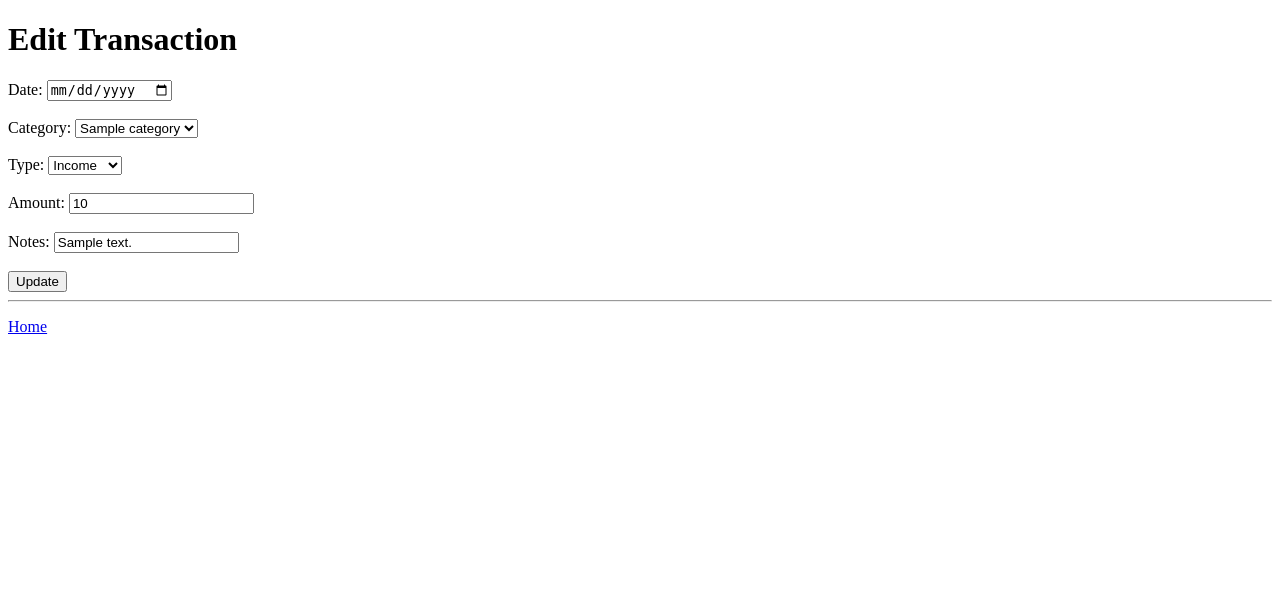
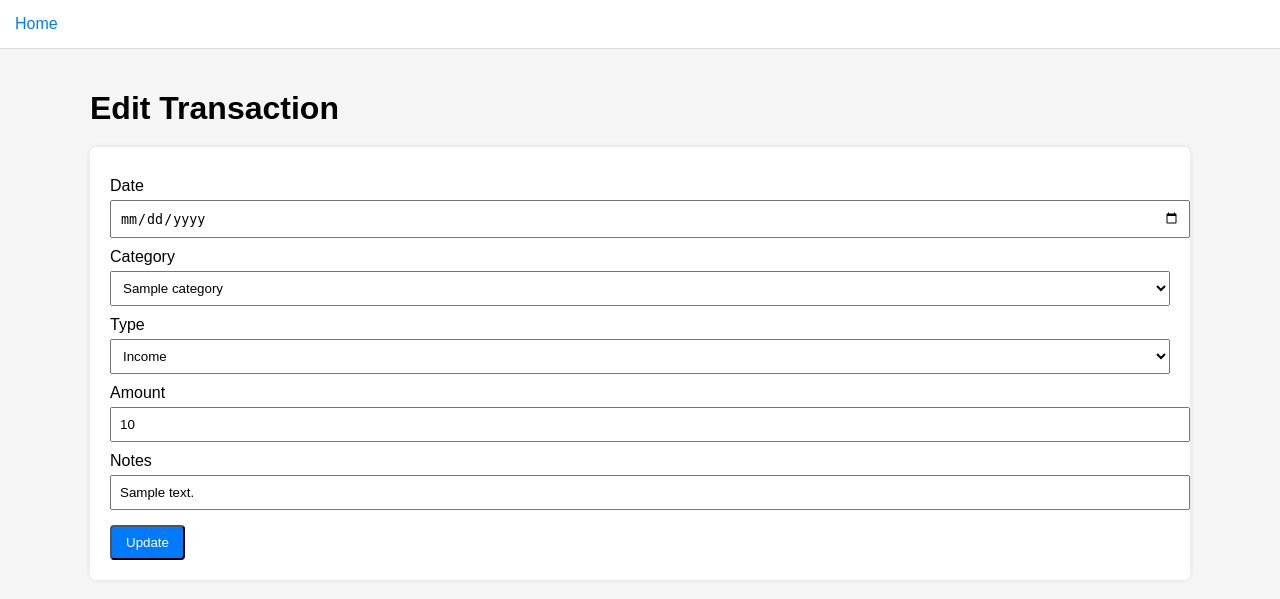
Before and after one commit to markcochow/finance-app, a Python web app: template templates/edit.html in a window 1280 px wide. Shown: the top 599 px of the page. Run offline with Jinja, Linux system fonts and the light colour scheme; the template is opened without the code that fills it: most values are stand-ins (such as "Sample title", 1, 10 or a date in 2020).

Commit message:
Update edit.html

```diff
--- a/templates/edit.html
+++ b/templates/edit.html
@@ -3,20 +3,29 @@
 <head>
     <meta charset="UTF-8">
     <title>Edit Transaction</title>
+    <link rel="stylesheet" href="{{ url_for('static', filename='style.css') }}">
 </head>
 
 <body>
 
+<div class="top-bar">
+    <div class="nav-links">
+        <a href="{{ url_for('index') }}">Home</a>
+    </div>
+</div>
+
+<div class="container">
+
 <h1>Edit Transaction</h1>
+
+<div class="form-box">
 
 <form method="post" action="{{ url_for('edit', id=transaction.id) }}">
 
-    <label>Date:</label>
+    <label>Date</label>
     <input type="date" name="date" value="{{ transaction.date }}" required>
 
-    <br><br>
-
-    <label>Category:</label>
+    <label>Category</label>
     <select name="category">
         {% for c in categories %}
         <option value="{{ c.name }}" {% if c.name == transaction.category %}selected{% endif %}>
@@ -25,34 +34,25 @@
         {% endfor %}
     </select>
 
-    <br><br>
-
-    <label>Type:</label>
+    <label>Type</label>
     <select name="type">
         <option value="income" {% if transaction.type == "income" %}selected{% endif %}>Income</option>
         <option value="expense" {% if transaction.type == "expense" %}selected{% endif %}>Expense</option>
     </select>
 
-    <br><br>
-
-    <label>Amount:</label>
+    <label>Amount</label>
     <input type="number" step="0.01" name="amount" value="{{ transaction.amount }}" required>
 
-    <br><br>
-
-    <label>Notes:</label>
+    <label>Notes</label>
     <input type="text" name="notes" value="{{ transaction.notes }}">
 
-    <br><br>
+    <button type="submit" class="btn">Update</button>
 
-    <button type="submit">Update</button>
 </form>
 
-<hr>
+</div>
 
-<p>
-    <a href="{{ url_for('index') }}">Home</a>
-</p>
+</div>
 
 </body>
 </html>
```
